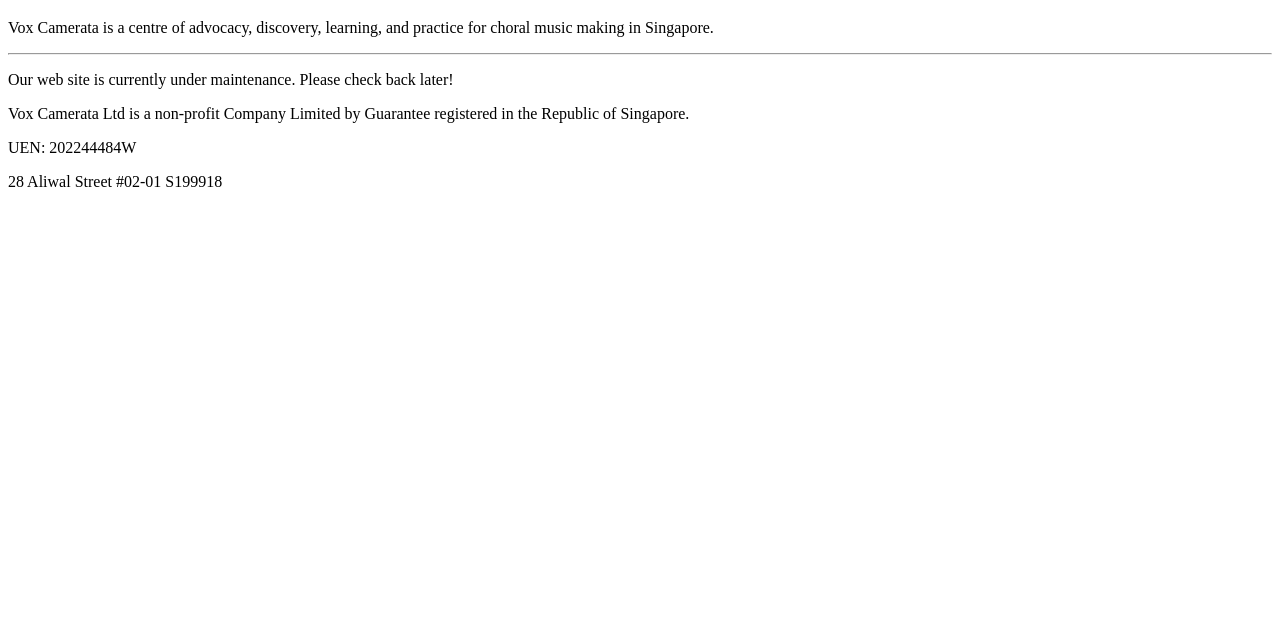
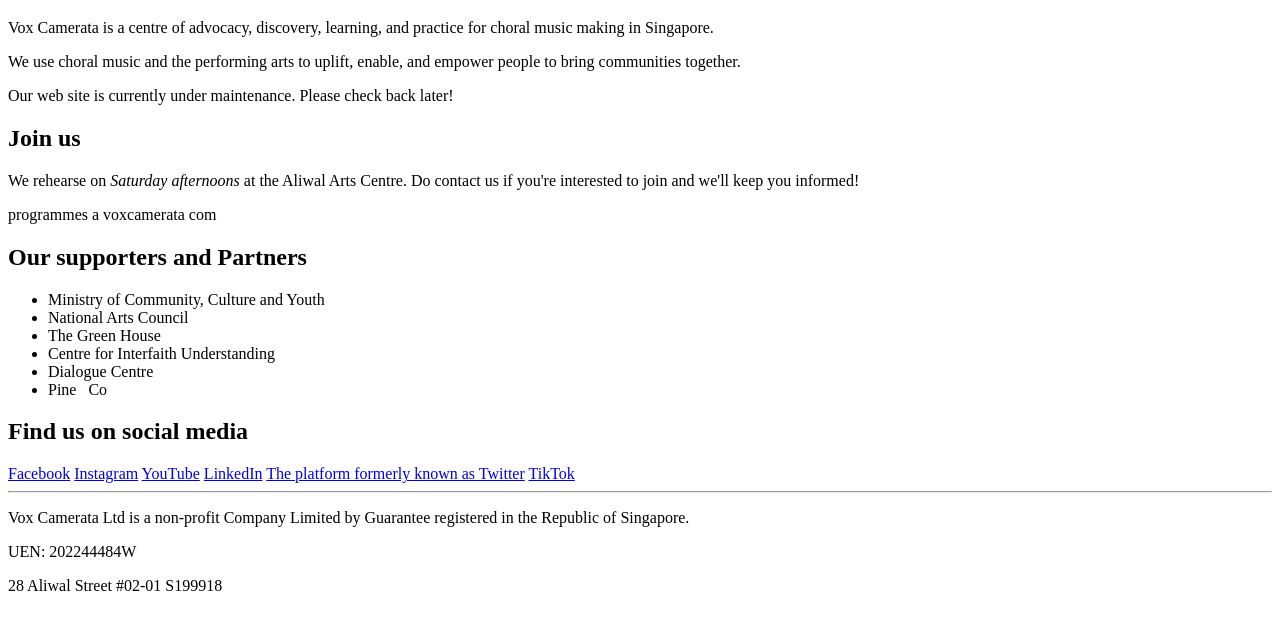
Before and after one commit to voxcameratasg/voxcameratasg.github.io, a plain HTML site: page index.html in a window 1280 px wide. Shown: the part 61-690 px from the top of the page. Drawn offline with Linux system fonts and the light colour scheme.

Commit message:
add more content

```diff
--- a/index.html
+++ b/index.html
@@ -10,11 +10,42 @@
       <p>
         Vox Camerata is a centre of advocacy, discovery, learning, and practice for choral music making in Singapore.
       </p>
-      <hr/>
+      <p>
+        We use choral music and the performing arts to uplift, enable, and empower people to bring communities together.
+      </p>
+
       <p>
         Our web site is currently under maintenance. Please check back later!
       </p>
+
+      <h2>Join us</h2>
+      <p>
+        We rehearse on <em>Saturday afternoons</em> at the Aliwal Arts Centre.
+        Do contact us if you're interested to join and we'll keep you informed!
+      </p>
+      <p>programmes a voxcamerata com</p>
+
+      <h2>Our supporters and Partners</h2>
+      <ul>
+        <li>Ministry of Community, Culture and Youth</li>
+        <li>National Arts Council</li>
+        <li>The Green House</li>
+        <li>Centre for Interfaith Understanding</li>
+        <li>Dialogue Centre</li>
+        <li>Pine &nbsp; Co</li>
+      </ul>
+
+      <h2>Find us on social media</h2>
+      <a href="https://www.facebook.com/voxcamerata">Facebook</a>
+      <a href="https://www.instagram.com/voxcamerata/">Instagram</a>
+      <a href="https://www.youtube.com/channel/UCuRQVOdQxni_xf4PtDxv_tA">YouTube</a>
+      <a href="https://www.linkedin.com/company/vox-camerata/">LinkedIn</a>
+      <a href="https://twitter.com/voxcameratasg">The platform formerly known as Twitter</a>
+      <a href="https://www.tiktok.com/@voxcamerata.sg">TikTok</a>
     </div>
+
+    <hr/>
+
     <footer>
       <p>
         Vox Camerata Ltd is a non-profit Company Limited by Guarantee registered in the Republic of Singapore.
```
